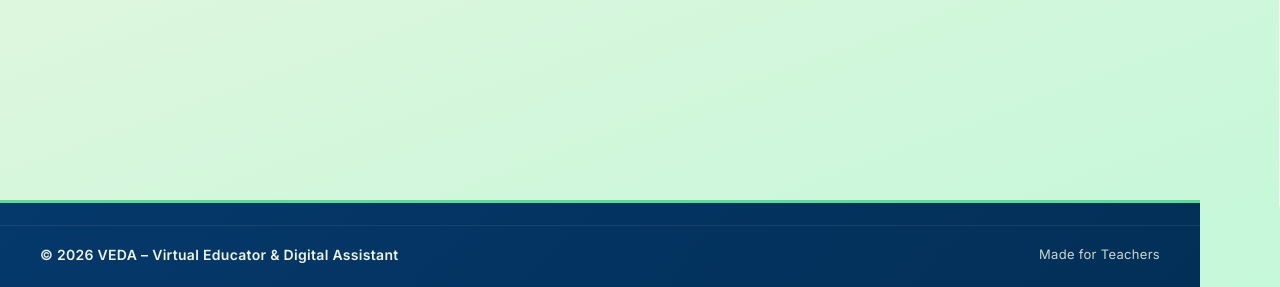
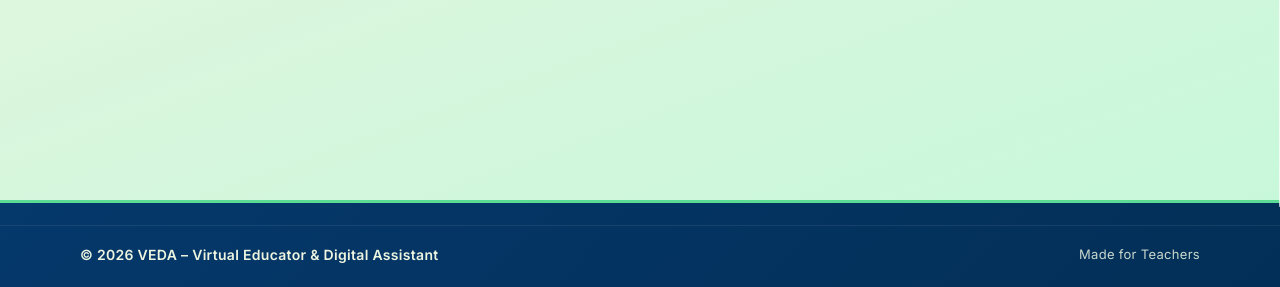
Before and after one commit to sumitpatel-2322/Teacher-Assistant, a FastAPI app: page /brp in a window 1280 px wide. Shown: the part 513-800 px from the top of the page. Run offline with FastAPI, Linux system fonts and the light colour scheme; the visitor is signed in with stand-in values (Sample User, id 1).

Commit message:
brp page updated

```diff
--- a/static/css/brp.css
+++ b/static/css/brp.css
@@ -96,15 +96,6 @@ header {
   background:#8EE4AF;
 }
 
-/* Footer */
-footer {
-  max-width:1200px;
-  margin:20px auto;
-  padding:10px 20px;
-  text-align:center;
-  color:#379683;
-  font-size:14px;
-}
 
 /* Responsive */
 @media screen and (max-width:768px){
--- a/templates/Home_page.html
+++ b/templates/Home_page.html
@@ -32,7 +32,7 @@
 <div class="header-left">
 <img src="static/img/logo.png" alt="Teacher">
 <div>
-<div class="title">Teacher Dashboard</div>
+<div class="title">Hello! Welcome </div>
 <div class="subtitle">Virtual Educator And Digital Assistant</div>
 </div>
 </div>
```
